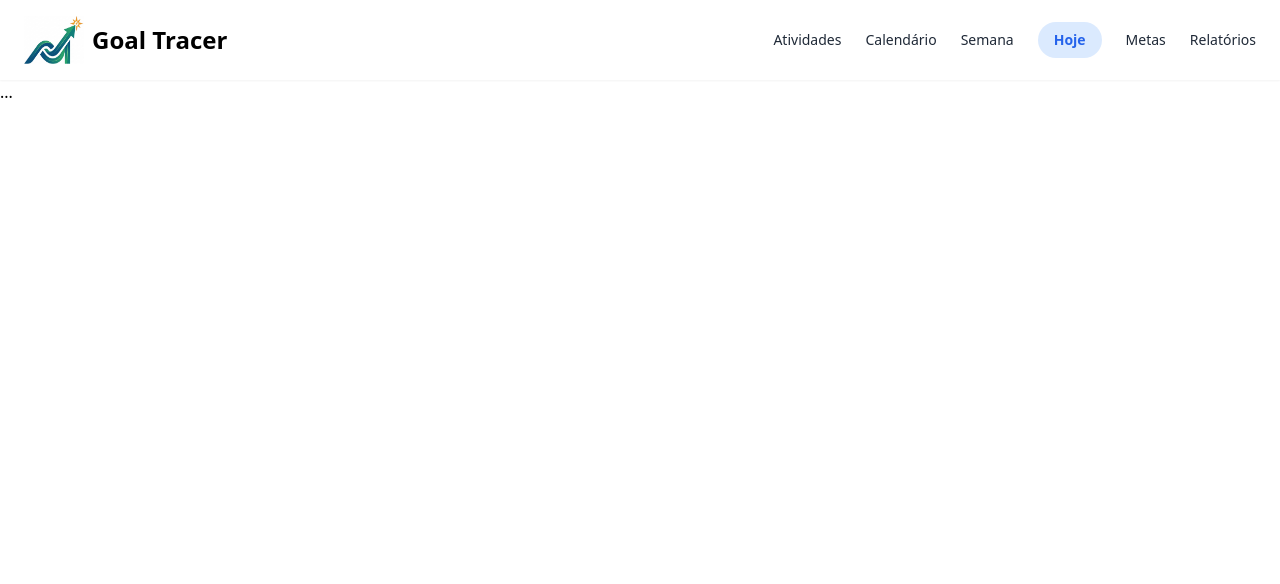
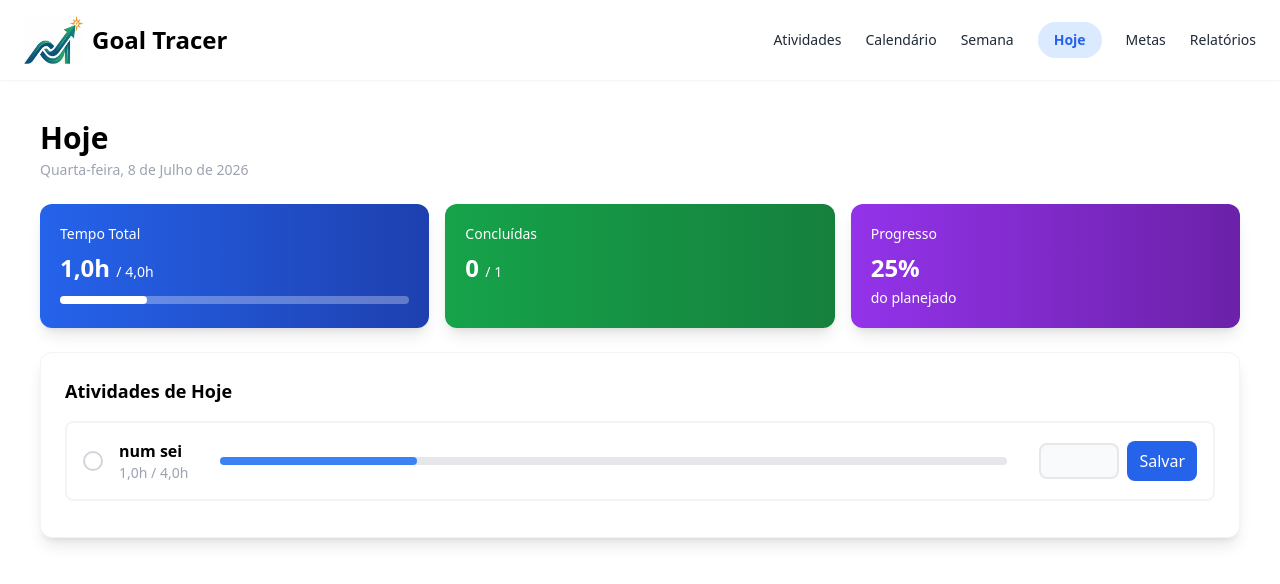
Before and after one commit to VSusko/Goal-Tracer, a Django app: page /hoje/ in a window 1280 px wide. Shown: the top 584 px of the page. Run offline with Django 5.2, Linux system fonts and the light colour scheme; data comes from the database, SQL or seed files in the repository; both versions use the stored data as it was after the commit; some libraries are stand-ins or nearby versions.

Commit message:
hoje_feito

```diff
--- a/home/urls.py
+++ b/home/urls.py
@@ -12,4 +12,5 @@
     path("atividade/gerenciar/", views.gerenciar_atividade, name="gerenciar_atividade"),
     path("atividade/associar/", views.associar_atividade, name="associar_atividade"),
     path("atividade/atualizar_horas/", views.atualizar_horas, name="atualizar_horas"),
+    path("atividade/atualizar-horas-hoje/", views.atualizar_horas_hoje, name="atualizar_horas_hoje"),
 ]
--- a/home/views.py
+++ b/home/views.py
@@ -4,6 +4,7 @@
 from django.http import JsonResponse
 from django.db.models import Sum, Value
 from django.db.models.functions import Coalesce
+from django.utils import timezone
 from .models import Atividade, Meta, AtividadeDoDia
 import json
 from collections import defaultdict
@@ -35,7 +36,25 @@
 
     metas, _ = gerar_estatisticas_metas()
 
+    hoje_data = timezone.localdate()
+    dia_semana_hoje = dias[hoje_data.weekday()]  # a lista "dias" já existe lá em cima do arquivo
+
+    dias_extenso = {
+        "Segunda": "Segunda-feira",
+        "Terça": "Terça-feira",
+        "Quarta": "Quarta-feira",
+        "Quinta": "Quinta-feira",
+        "Sexta": "Sexta-feira",
+        "Sábado": "Sábado",
+        "Domingo": "Domingo",
+    }
+    meses = ["", "Janeiro", "Fevereiro", "Março", "Abril", "Maio", "Junho",
+             "Julho", "Agosto", "Setembro", "Outubro", "Novembro", "Dezembro"]
+
+    data_formatada = f"{dias_extenso[dia_semana_hoje]}, {hoje_data.day} de {meses[hoje_data.month]} de {hoje_data.year}"
+
     context = {
+        "data_formatada": data_formatada,
         "metas": metas,
         "dias_horas": dias_horas,
         "atividades": atividades,
@@ -163,6 +182,16 @@
                 atividade=atividade
             )
 
+            # Se foi enviada uma meta semanal e a atividade ainda nao tem meta, cria automaticamente
+            meta_horas_recebida = data.get("meta_horas")
+            if meta_horas_recebida:
+                ja_tem_meta = Meta.objects.filter(atividade=atividade).exists()
+                if not ja_tem_meta:
+                    Meta.objects.create(
+                        atividade=atividade,
+                        meta_horas=float(meta_horas_recebida)
+                    )
+
             # Obtem o contexto pela funcao auxiliar
             context = gerar_dados_atividade(data["dia_semana"], atividade.nome, novo_vinculo.id, operacao="adicionar")
 
@@ -240,8 +269,27 @@
     atividades_sem_meta = list(Atividade.objects.filter(vinculos_metas__isnull=True).values_list('nome', flat=True))
     print(f'Atividades sem meta: {atividades_sem_meta}')
 
+
+    hoje_data = timezone.localdate()
+    dia_semana_hoje = dias[hoje_data.weekday()]  # a lista "dias" já existe lá em cima do arquivo
+
+    dias_extenso = {
+        "Segunda": "Segunda-feira",
+        "Terça": "Terça-feira",
+        "Quarta": "Quarta-feira",
+        "Quinta": "Quinta-feira",
+        "Sexta": "Sexta-feira",
+        "Sábado": "Sábado",
+        "Domingo": "Domingo",
+    }
+    meses = ["", "Janeiro", "Fevereiro", "Março", "Abril", "Maio", "Junho",
+             "Julho", "Agosto", "Setembro", "Outubro", "Novembro", "Dezembro"]
+
+    data_formatada = f"{dias_extenso[dia_semana_hoje]}, {hoje_data.day} de {meses[hoje_data.month]} de {hoje_data.year}"
+
     # Monta o contexto
     context = {
+        "data_formatada": data_formatada,
         "atividades" : atividades_sem_meta,
         "metas_atingidas": metas_atingidas,
         "total_metas": len(metas),
@@ -309,7 +357,25 @@
     except ZeroDivisionError:
         eficiencia = 0
 
+    hoje_data = timezone.localdate()
+    dia_semana_hoje = dias[hoje_data.weekday()]  # a lista "dias" já existe lá em cima do arquivo
+
+    dias_extenso = {
+        "Segunda": "Segunda-feira",
+        "Terça": "Terça-feira",
+        "Quarta": "Quarta-feira",
+        "Quinta": "Quinta-feira",
+        "Sexta": "Sexta-feira",
+        "Sábado": "Sábado",
+        "Domingo": "Domingo",
+    }
+    meses = ["", "Janeiro", "Fevereiro", "Março", "Abril", "Maio", "Junho",
+             "Julho", "Agosto", "Setembro", "Outubro", "Novembro", "Dezembro"]
+
+    data_formatada = f"{dias_extenso[dia_semana_hoje]}, {hoje_data.day} de {meses[hoje_data.month]} de {hoje_data.year}"
+
     context =  {
+        "data_formatada": data_formatada,
         "soma_horas_semana": soma_horas_semana["total_horas"],
         "soma_metas":soma_metas["total_horas"],
         "dias_ativos": dias_ativos,
@@ -318,9 +384,100 @@
 
     return render(request,"home/relatorios.html", context)
 
-# View para a pagina do dia de hoje
+
 def hoje(request):
-    return render(request, "home/hoje.html")
+    hoje_data = timezone.localdate()
+    dia_semana_hoje = dias[hoje_data.weekday()]  # a lista "dias" já existe lá em cima do arquivo
+
+    dias_extenso = {
+        "Segunda": "Segunda-feira",
+        "Terça": "Terça-feira",
+        "Quarta": "Quarta-feira",
+        "Quinta": "Quinta-feira",
+        "Sexta": "Sexta-feira",
+        "Sábado": "Sábado",
+        "Domingo": "Domingo",
+    }
+    meses = ["", "Janeiro", "Fevereiro", "Março", "Abril", "Maio", "Junho",
+             "Julho", "Agosto", "Setembro", "Outubro", "Novembro", "Dezembro"]
+
+    data_formatada = f"{dias_extenso[dia_semana_hoje]}, {hoje_data.day} de {meses[hoje_data.month]} de {hoje_data.year}"
+
+    vinculos_hoje = AtividadeDoDia.objects.filter(dia_semana=dia_semana_hoje).select_related('atividade')
+
+    atividades_hoje = []
+    soma_horas_feitas = 0.0
+    soma_metas_diarias = 0.0
+    total_concluidas = 0
+
+    for vinculo in vinculos_hoje:
+        # Quantos dias da semana essa atividade aparece (pra dividir a meta semanal entre eles)
+        dias_cadastrados = AtividadeDoDia.objects.filter(atividade=vinculo.atividade).count()
+
+        # Busca a meta semanal da atividade, se existir
+        meta = Meta.objects.filter(atividade=vinculo.atividade).first()
+
+        if meta and dias_cadastrados > 0:
+            meta_diaria = meta.meta_horas / dias_cadastrados
+        else:
+            meta_diaria = 0.0
+
+        if meta_diaria == 0:
+            percentual = 0
+        else:
+            percentual = min(int((vinculo.horas_feitas / meta_diaria) * 100), 100)
+
+        concluida = percentual >= 100
+
+        if concluida:
+            total_concluidas += 1
+
+        soma_horas_feitas += vinculo.horas_feitas
+        soma_metas_diarias += meta_diaria
+
+        atividades_hoje.append({
+            "id": vinculo.id,
+            "nome": vinculo.atividade.nome,
+            "horas_feitas": vinculo.horas_feitas,
+            "meta_diaria": round(meta_diaria, 1),
+            "percentual": percentual,
+            "concluida": concluida,
+        })
+
+    if soma_metas_diarias == 0:
+        progresso_geral = 0
+    else:
+        progresso_geral = min(int((soma_horas_feitas / soma_metas_diarias) * 100), 100)
+
+    context = {
+        "data_formatada": data_formatada,
+        "atividades_hoje": atividades_hoje,
+        "soma_horas_feitas": round(soma_horas_feitas, 1),
+        "soma_metas_diarias": round(soma_metas_diarias, 1),
+        "total_concluidas": total_concluidas,
+        "total_atividades_hoje": len(atividades_hoje),
+        "progresso_geral": progresso_geral,
+    }
+
+    return render(request, "home/hoje.html", context)
+
+
+# View nova, pra atualizar as horas feitas de uma atividade específica hoje
+def atualizar_horas_hoje(request):
+    # print(request.POST)
+    if request.method == "POST":
+        vinculo_id = request.POST.get("vinculo_id")
+        horas_feitas = request.POST.get("horas_feitas")
+
+        try:
+            vinculo = AtividadeDoDia.objects.get(id=vinculo_id)
+            vinculo.horas_feitas = float(horas_feitas)
+            vinculo.save()
+        except AtividadeDoDia.DoesNotExist:
+            pass  # se o vinculo nao existir mais, so ignora e volta pra tela
+
+    return redirect('hoje')
+
 
 # View para a pagina do dia de hoje
 def calendario(request):
--- a/templates/home/hoje.html
+++ b/templates/home/hoje.html
@@ -7,21 +7,18 @@
 	<title>Goal Tracer</title>
 
 	<script src="https://cdn.tailwindcss.com"></script>
-		<!-- Carregando o favicon -->
 	{% load static %}
 	<link rel="icon" type="image/png" href="{% static 'img/favicon.svg' %}" class="rounded-lg">
 </head>
 
 <body>
-		<!-- Agrupamento dos links da pagina  -->
+	{% csrf_token %}
 	<nav class="bg-white-600 flex shadow-sm px-6 py-4 justify-between">
-			<!-- Div da logo e o titulo -->
 		<div class="flex">
 			{% load static %}
 			<img src="{% static 'img/small-logo.png' %}" alt="Logo" class="w-[60px] h-auto">
 			<h1 class="text-2xl font-bold p-2">Goal Tracer</h1>
 		</div>
-			<!-- Div dos links -->
 		<div class="flex items-center gap-6 text-gray-500 text-sm">
 			<a href="{% url 'atividades' %}" class="text-gray-800">Atividades</a>
 			<a href="{% url 'calendario' %}" class="text-gray-800">Calendário</a>
@@ -32,7 +29,67 @@
 		</div>
 	</nav>
 
-		<p>...</p>
+	<div class="p-10">
+		<h2 class="text-3xl font-bold">Hoje</h2>
+		<p class="text-gray-400 text-sm mt-1">{{ data_formatada }}</p>
+
+		<!-- Cards -->
+		<div class="grid grid-cols-3 gap-4 mt-6">
+			<div class="bg-gradient-to-r from-blue-600 to-blue-800 shadow-lg text-white rounded-xl p-5">
+				<p class="text-sm">Tempo Total</p>
+				<p class="text-2xl font-bold mt-2">{{ soma_horas_feitas }}h <span class="text-sm font-normal">/ {{ soma_metas_diarias }}h</span></p>
+				<div class="w-full bg-white/30 h-2 rounded-full mt-3">
+					<div class="bg-white h-2 rounded-full w-[{{ progresso_geral }}%]"></div>
+				</div>
+			</div>
+
+			<div class="bg-gradient-to-r from-green-600 to-green-700 shadow-lg text-white rounded-xl p-5">
+				<p class="text-sm">Concluídas</p>
+				<p class="text-2xl font-bold mt-2">{{ total_concluidas }} <span class="text-sm font-normal">/ {{ total_atividades_hoje }}</span></p>
+			</div>
+
+			<div class="bg-gradient-to-r from-purple-600 to-purple-800 shadow-lg text-white rounded-xl p-5">
+				<p class="text-sm">Progresso</p>
+				<p class="text-2xl font-bold mt-2">{{ progresso_geral }}%</p>
+				<p class="text-sm mt-1">do planejado</p>
+			</div>
+		</div>
+
+		<!-- Lista de atividades -->
+		<div class="bg-white rounded-xl border border-gray-100 shadow-lg mt-6 p-6">
+			<h3 class="font-semibold text-lg mb-4">Atividades de Hoje</h3>
+
+			{% for atividade in atividades_hoje %}
+				<div class="flex items-center gap-4 border-2 border-gray-100 rounded-lg p-4 mb-3" id="linha_atividade_{{ atividade.id }}">
+					<!-- Bolinha de concluído (calculada automaticamente) -->
+					<div class="w-5 h-5 rounded-full border-2 {% if atividade.concluida %}bg-green-500 border-green-500{% else %}border-gray-300{% endif %}"></div>
+
+					<div>
+						<p class="font-semibold">{{ atividade.nome }}</p>
+						<p class="text-gray-400 text-sm">{{ atividade.horas_feitas }}h / {{ atividade.meta_diaria }}h</p>
+					</div>
+
+					<div class="flex-1 mx-4">
+						<div class="w-full bg-gray-200 h-2 rounded-full">
+							<div class="bg-blue-500 h-2 rounded-full w-[{{ atividade.percentual }}%]"></div>
+						</div>
+					</div>
+
+					<!-- Botao que abre o prompt de edicao -->
+					<form method="post" action="{% url 'atualizar_horas_hoje' %}" class="flex items-center gap-2">
+						{% csrf_token %}
+						<input type="hidden" name="vinculo_id" value="{{ atividade.id }}">
+						<input type="number" name="horas_feitas" value="{{ atividade.horas_feitas }}" min="0" max="24" step="0.5" class="border-2 rounded-lg bg-gray-50 p-1 w-20">
+						<button type="submit" class="bg-blue-600 text-white rounded-lg px-3 py-2 hover:scale-110 duration-200 ease-in-out">
+							Salvar
+						</button>
+					</form>
+				</div>
+			{% empty %}
+				<p class="text-gray-500">Nenhuma atividade planejada para hoje.</p>
+			{% endfor %}
+		</div>
+	</div>
 </body>
 
 </html>
--- a/templates/home/index.html
+++ b/templates/home/index.html
@@ -42,7 +42,7 @@
 			<!-- Div do planejamento semanal -->
 			<div class="pl-5">
 				<h2 class="text-3xl font-bold">Planejamento Semanal</h2>
-				<p class="text-gray-400 text-sm mt-1">16 a 22 de Maio, 2026</p>
+				<p class="text-gray-400 text-sm mt-1">{{ data_formatada }}</p>
 			</div>
 
 			<!-- Div do botao de nova atividade -->
@@ -77,6 +77,7 @@
 						</select>
 						<!-- Caixa para o usuario depositar as horas trabalhadas na atividade -->
 						<input type="number" id="caixa_horas" placeholder="Horas trabalhadas" min="0" max="24" step="0.5" class="border-2 rounded-lg bg-gray-50 p-3 w-48">
+						<input type="number" id="caixa_meta_semanal" placeholder="Meta semanal" min="0" max="168" step="0.5" class="border-2 rounded-lg bg-gray-50 p-3 w-48">
 					</div>
 					<div class="flex ml-8 gap-3">
 						<button class="bg-blue-600 text-white rounded-xl px-5 py-3 hover:scale-110 duration-200 ease-in-out" id="botao_adicionar">Adicionar atividade</button>
--- a/templates/home/metas.html
+++ b/templates/home/metas.html
@@ -35,6 +35,7 @@
 		<div>
 			<div class="pl-10 py-6">
 				<h2 class="text-3xl font-bold">Metas da Semana</h2>
+				<p class="text-gray-400 text-sm mt-1">{{ data_formatada }}</p>
 				<div class="flex gap-2 mt-4">
 					<select id="caixa_atividades" name="dia_semana" class="border-2 rounded-lg bg-gray-50 p-3 w-[12vw]">
 					{% for atividade in atividades %}
--- a/templates/home/relatorios.html
+++ b/templates/home/relatorios.html
@@ -41,7 +41,7 @@
 				<!-- Div do planejamento semanal -->
 				<div class="pl-5">
 					<h2 class="text-3xl font-bold">Relatórios</h2>
-					<p class="text-gray-400 text-sm mt-1">16 a 22 de Maio, 2026</p>
+					<p class="text-gray-400 text-sm mt-1">{{ data_formatada }}</p>
 				</div>
 			</div>
 
```
Also changed, not shown: static/home/js/semana.js (+6 -1 lines), db.sqlite3. Lines whose indentation alone changed are shown as unchanged.
